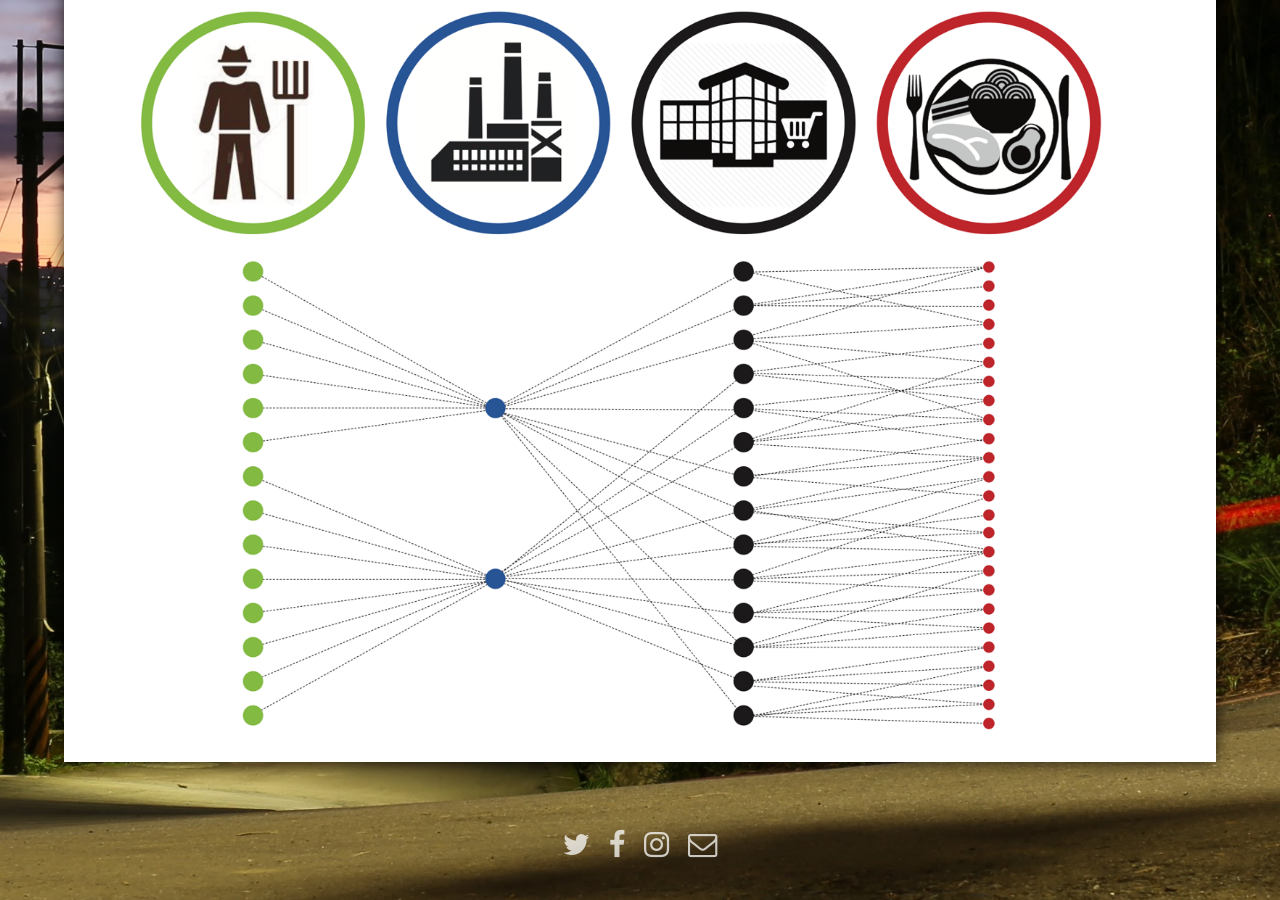
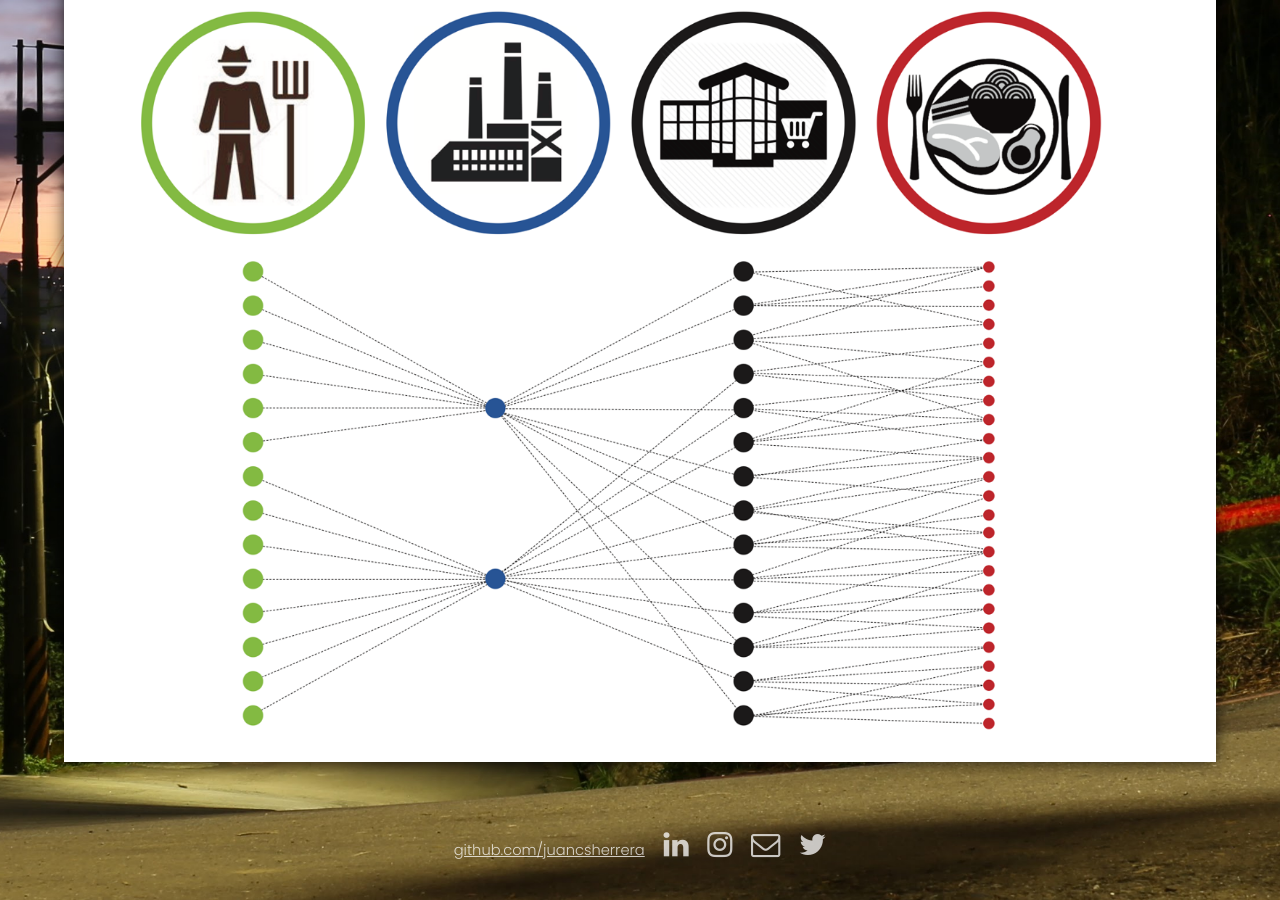
Before and after one commit to juancsherrera/juancsherrera.github.io, a Jekyll site: the page index.html, which Jekyll copies as it is, in a window 1280 px wide and 900 px high, scrolled down 2247 px. Built offline with Jekyll 4.4.1, drawn with Linux system fonts in a browser that asks for light colours.

Commit message:
Update index.html
Added social links

```diff
--- a/index.html
+++ b/index.html
@@ -88,10 +88,11 @@
 			<footer id="footer">
 				<div class="container">
 					<ul class="icons">
-						<li><a href="#" class="icon fa-twitter"><span class="label">Twitter</span></a></li>
-						<li><a href="#" class="icon fa-facebook"><span class="label">Facebook</span></a></li>
-						<li><a href="#" class="icon fa-instagram"><span class="label">Instagram</span></a></li>
-						<li><a href="#" class="icon fa-envelope-o"><span class="label">Email</span></a></li>
+						<li><a href="https://github.com/juancsherrera">github.com/juancsherrera</a></li>
+						<li><a href="#" class="icon fa-linkedin"><span class="label">Facebook</span></a></li>
+						<li><a href="https://www.instagram.com/juancsherrera/" class="icon fa-instagram"><span class="label">Instagram</span></a></li>
+						<li><a href="mailto:jsh501@nyu.edu" class="icon fa-envelope-o"><span class="label">Email</span></a></li>
+						<li><a href="https://twitter.com/juancsherrera" class="icon fa-twitter"><span class="label">Twitter</span></a></li>
 					</ul>
 				</div>
 			</footer>
```
